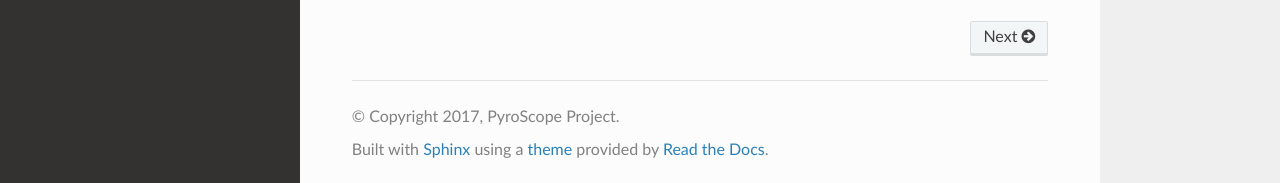
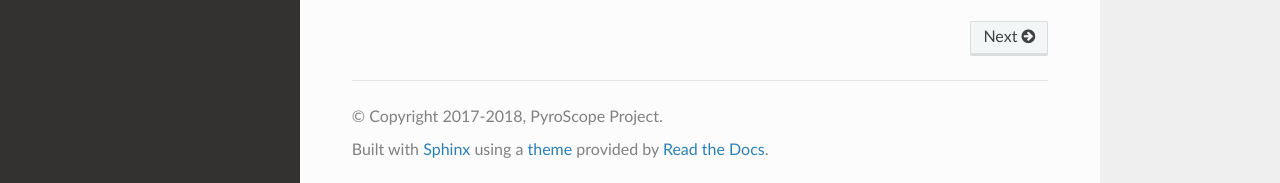
Before and after one commit to pyroscope/rtorrent-ps, a Sphinx documentation site: the page built from docs/index.rst, in a window 1280 px wide and 900 px high, scrolled down 2247 px. Shown: the part 714-897 px from the top of the window. Built offline with Sphinx 7.4.7 and the Read the Docs theme 2.0.0, drawn with Linux system fonts in a browser that asks for light colours.

Commit message:
docs: it's 2018

```diff
--- a/docs/conf.py
+++ b/docs/conf.py
@@ -54,7 +54,7 @@ master_doc = 'index'
 
 # General information about the project.
 project = u'rtorrent-ps'
-copyright = u'2017, PyroScope Project'
+copyright = u'2017-2018, PyroScope Project'
 
 # The version info for the project you're documenting, acts as replacement for
 # |version| and |release|, also used in various other places throughout the
```
